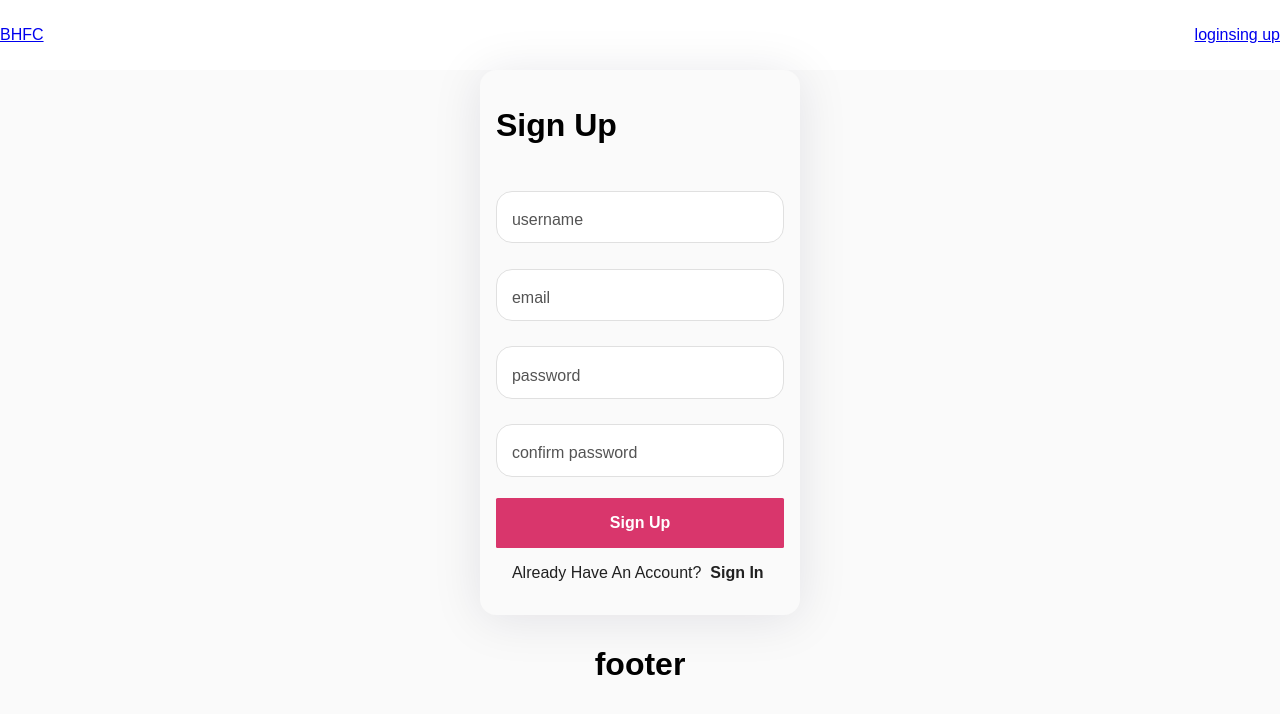
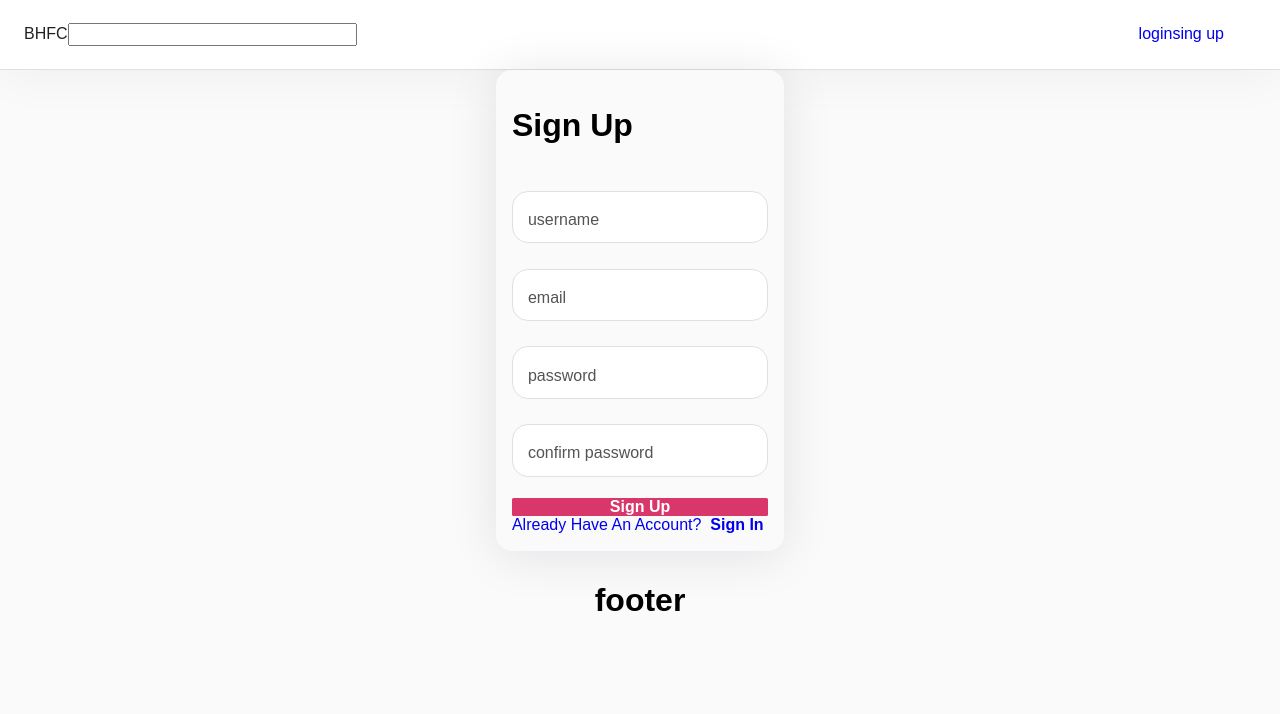
Before and after one commit to tomari3/blog-client-syled, a React (Create React App) app: page /#/signup in a window 1280 px wide. Shown: the top 714 px of the page. Built offline with nearby package versions, Linux system fonts and the light colour scheme; no server answers.

Commit message:
ProfileMenu structure and state

```diff
--- a/src/components/footer/Footer.js
+++ b/src/components/footer/Footer.js
@@ -2,7 +2,7 @@ import { StyledFooter } from "../../styles/StyledFooter";
 
 export const Footer = () => {
   return (
-    <StyledFooter>
+    <StyledFooter className="Footer">
       <h1>footer</h1>
     </StyledFooter>
   );
--- a/src/components/header/Header.js
+++ b/src/components/header/Header.js
@@ -2,6 +2,8 @@ import { Link } from "react-router-dom";
 
 import { useAuth } from "../../hooks/useAuth";
 import { useLogout } from "../../hooks/useLogout";
+
+import { ProfileMenu } from "./ProfileMenu";
 
 import { StyledButton } from "../../styles/StyledButton";
 import { StyledHeader } from "../../styles/StyledHeader";
@@ -16,22 +18,31 @@ export const Header = () => {
   };
 
   return (
-    <StyledHeader>
-      <Link to="/">BHFC</Link>
+    <StyledHeader className="Header">
+      <div className="header">
+        <div className="header_logo">
+          <StyledButton as={Link} to="/">
+            BHFC
+          </StyledButton>
+        </div>
+        <div className="header_search">
+          <input />
+        </div>
+        <nav className="header_nav">
+          {!auth?.username ? (
+            <>
+              <Link to="/login">login</Link>
+              <Link to="/signup">sing up</Link>
+            </>
+          ) : (
+            <div className="header_nav_profile-menu">
+              <ProfileMenu />
+            </div>
+          )}
+        </nav>
+      </div>
 
-      {!auth?.username ? (
-        <div>
-          <Link to="/login">login</Link>
-          <Link to="/signup">sing up</Link>
-        </div>
-      ) : (
-        <>
-          <StyledButton as={Link} to="/profile">
-            profile
-          </StyledButton>
-          <StyledButton onClick={signOut}>Log out</StyledButton>
-        </>
-      )}
+      {!auth?.username ? <div></div> : <></>}
     </StyledHeader>
   );
 };
--- /dev/null
+++ b/src/components/header/ProfileMenu.js
@@ -0,0 +1,50 @@
+import React, { useState } from "react";
+
+import { useAuth } from "../../hooks/useAuth";
+import { useLogout } from "../../hooks/useLogout";
+import { StyledButton } from "../../styles/StyledButton";
+import { StyledProfileMenu } from "../../styles/StyledProfileMenu";
+
+export const ProfileMenu = () => {
+  const [profileMenu, setProfileMenu] = useState(false);
+  const { setAuth } = useAuth();
+  const logout = useLogout();
+
+  const signOut = async () => {
+    await logout();
+    setAuth({});
+  };
+  return (
+    <StyledProfileMenu className="ProfileMenu">
+      <div
+        onClick={() => setProfileMenu(!profileMenu)}
+        className="profile-menu"
+      >
+        <div className="profile-menu_img">img</div>
+        {profileMenu && (
+          <section
+            onClick={(e) => e.stopPropagation()}
+            className="profile-menu_dropdown"
+          >
+            <div className="profile-menu_dropdown_info">
+              <div className="profile-menu_dropdown_info_name">
+                <StyledButton $bold>tom</StyledButton>
+              </div>
+            </div>
+            <div className="profile-menu_dropdown_options">
+              <div className="profile-menu_options_dropdown_settings">
+                <StyledButton>settings</StyledButton>
+                <StyledButton>settings</StyledButton>
+                <StyledButton>settings</StyledButton>
+              </div>
+              <div className="profile-menu_options_dropdown_system">
+                <StyledButton>system</StyledButton>
+                <StyledButton>system</StyledButton>
+              </div>
+            </div>
+          </section>
+        )}
+      </div>
+    </StyledProfileMenu>
+  );
+};
--- a/src/components/pages/HomePage.js
+++ b/src/components/pages/HomePage.js
@@ -49,7 +49,7 @@ export const HomePage = () => {
   };
 
   return (
-    <StyledHomePage>
+    <StyledHomePage className="HomePage">
       {{
         [e.m]: [e.LEFT, e.MIDDLE],
         [e.l]: [e.LEFT, e.MIDDLE, e.RIGHT],
--- a/src/components/pages/ProfilePage.js
+++ b/src/components/pages/ProfilePage.js
@@ -28,7 +28,7 @@ export const ProfilePage = () => {
   }, [auth?._id, auth?.username, axiosPrivate]);
 
   return (
-    <StyledProfilePage>
+    <StyledProfilePage className="ProfilePage">
       <section className="user">
         <section className="user_details">
           <div className="user_details_image-wrapper">
--- a/src/styles/StyledButton.js
+++ b/src/styles/StyledButton.js
@@ -12,16 +12,12 @@ export const StyledButton = styled(motion.button)`
   border: 0;
   border-radius: ${(props) =>
     props.$round ? "var(--radius)" : "var(--radiusSmaller)"};
-  padding: ${(props) => (props.$padding ? "inherit" : "1rem")};
-  font-size: ${(props) => (props.$small ? "0.8em" : "inherit")};
+  padding: ${({ padding }) => handlePadding(padding)};
+  font-size: ${({ size }) => size};
   font-weight: ${(props) => (props.$bold ? "bold" : "400")};
   color: ${(props) => (props.$color ? "var(--primaryLighter)" : "var(--text)")};
   color: ${(props) => (props.$muted ? "var(--textLight)" : "")};
 
-  a {
-    text-decoration: none;
-    color: var(--muted-text);
-  }
   &:hover > a {
     color: inherit;
   }
@@ -31,3 +27,20 @@ export const StyledButton = styled(motion.button)`
     padding: 0 0.5ch;
   }
 `;
+
+const handlePadding = (color) => {
+  switch (color) {
+    case "smaller":
+      return "var(--paddingSmaller)";
+    case "small":
+      return "var(--paddingSmall)";
+    case "reg":
+      return "var(--padding)";
+    case "big":
+      return "var(--paddingBig)";
+    case "bigger":
+      return "var(--paddingBigger)";
+    default:
+      return "0";
+  }
+};
--- a/src/styles/StyledForm.js
+++ b/src/styles/StyledForm.js
@@ -169,7 +169,6 @@ export const StyledForm = styled(motion.section)`
 
     label {
       grid-area: label;
-      z-index: 1;
       padding-left: 1rem;
       pointer-events: none;
       color: var(--textLighter);
--- a/src/styles/StyledHeader.js
+++ b/src/styles/StyledHeader.js
@@ -2,11 +2,34 @@ import styled from "styled-components";
 import { motion } from "framer-motion";
 
 export const StyledHeader = styled(motion.header)`
-  display: flex;
-  justify-content: space-between;
-  align-items: center;
   height: 70px;
   gap: 2rem;
   background-color: var(--primaryLighter);
-  /* border-bottom: 1px solid black; */
+  border-bottom: 1px solid var(--primaryDark);
+  box-shadow: var(--shadowLighter) 0px 4px 50px 0px;
+  display: flex;
+  justify-content: center;
+  .header {
+    flex: 1;
+    max-width: 1200px;
+
+    display: grid;
+    grid-template-columns: auto 1fr 3fr;
+    align-items: center;
+  }
+
+  .header_search {
+    input {
+      width: 100%;
+    }
+  }
+
+  .header_nav {
+    display: flex;
+    justify-self: end;
+  }
+
+  .header_nav_profile-menu {
+    position: relative;
+  }
 `;
--- /dev/null
+++ b/src/styles/StyledProfileMenu.js
@@ -0,0 +1,57 @@
+import styled from "styled-components";
+
+export const StyledProfileMenu = styled.article`
+  --width: 200px;
+  background-color: var(--primaryLighter);
+  position: absolute;
+  right: 100%;
+  z-index: 1;
+  width: var(--width);
+  .profile-menu {
+    position: relative;
+  }
+  .profile-menu_img {
+    z-index: 2;
+    user-select: none;
+    cursor: pointer;
+    --width: 48px;
+    position: absolute;
+    width: var(--width);
+    left: calc(100% - var(--width) * 1.5);
+    top: calc(var(--width) / 2 * -1);
+    border-radius: 100%;
+    border: 4px solid var(--primaryLighter);
+    aspect-ratio: 1;
+    background-color: var(--accent);
+    display: flex;
+    align-items: center;
+    justify-content: center;
+  }
+  .profile-menu_dropdown {
+    border: 1px solid var(--primaryDark);
+    padding: var(--paddingSmaller) var(--padding);
+    display: flex;
+    flex-direction: column;
+
+    & div:not(:last-child) {
+      position: relative;
+      &::after {
+        position: absolute;
+        content: "";
+        left: calc(var(--padding) * -1);
+        width: calc(var(--width) - 1px);
+        height: 1px;
+        background-color: var(--primaryDark);
+      }
+    }
+  }
+
+  .profile-menu_dropdown_info {
+    font-size: 1.2rem;
+    font-weight: bold;
+    text-transform: capitalize;
+  }
+
+  .profile-menu_dropdown_info_name {
+  }
+`;
--- a/src/styles/settings/Global.js
+++ b/src/styles/settings/Global.js
@@ -23,9 +23,10 @@ export const Global = createGlobalStyle`
     font-family: 'Raleway', sans-serif;
 
   }
+  a, a:link, a:visited, a:focus, a:hover, a:active{
+text-decoration:none;
+  }
   :root {
-
-    --head-font: 'Hamlet', serif;
 
     --primaryLighter: ${({ theme }) => theme.primaryLighter};
     --primaryLight: ${({ theme }) => theme.primaryLight};
```
